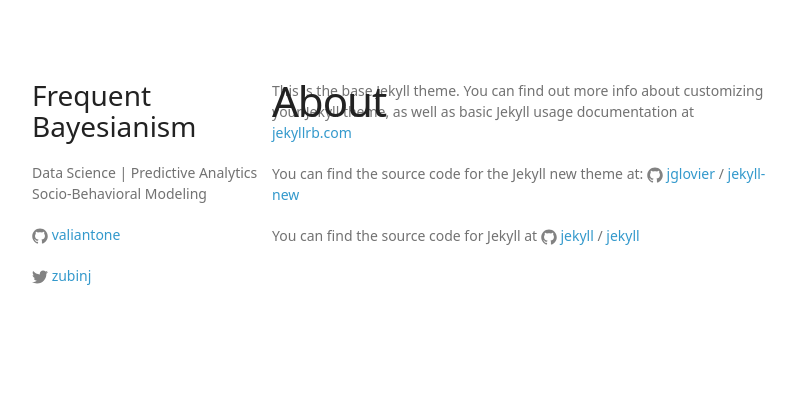
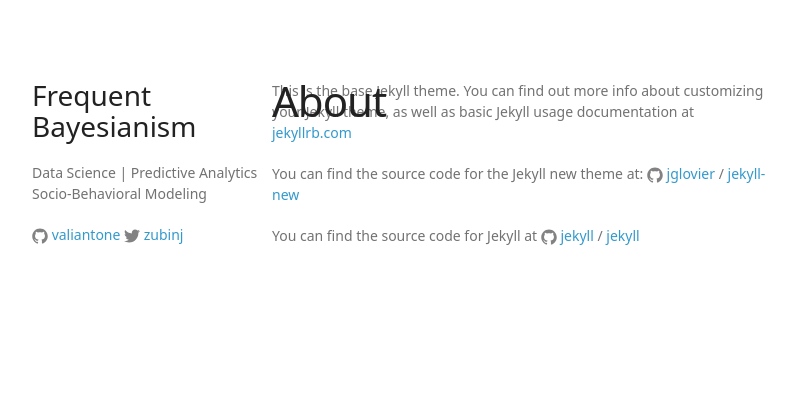
Before and after one commit to valiantone/valiantone.github.io, a Jekyll site: the page built from about.md, in a window 1280 px wide. Shown: the top 419 px of the page, without its empty margins (238-1034 px from the left). Built offline with Jekyll 4.4.1, drawn with Linux system fonts in a browser that asks for light colours; some web fonts are replaced.

Commit message:
minor change

```diff
--- a/_includes/header.html
+++ b/_includes/header.html
@@ -6,8 +6,6 @@
            {% if site.github_username %}
            {% include icon-github.html username=site.github_username %}
            {% endif %}
-  	</p>
-  	<p class = 'view'>
           {% if site.twitter_username %}
           {% include icon-twitter.html username=site.twitter_username %}
           {% endif %}
```
